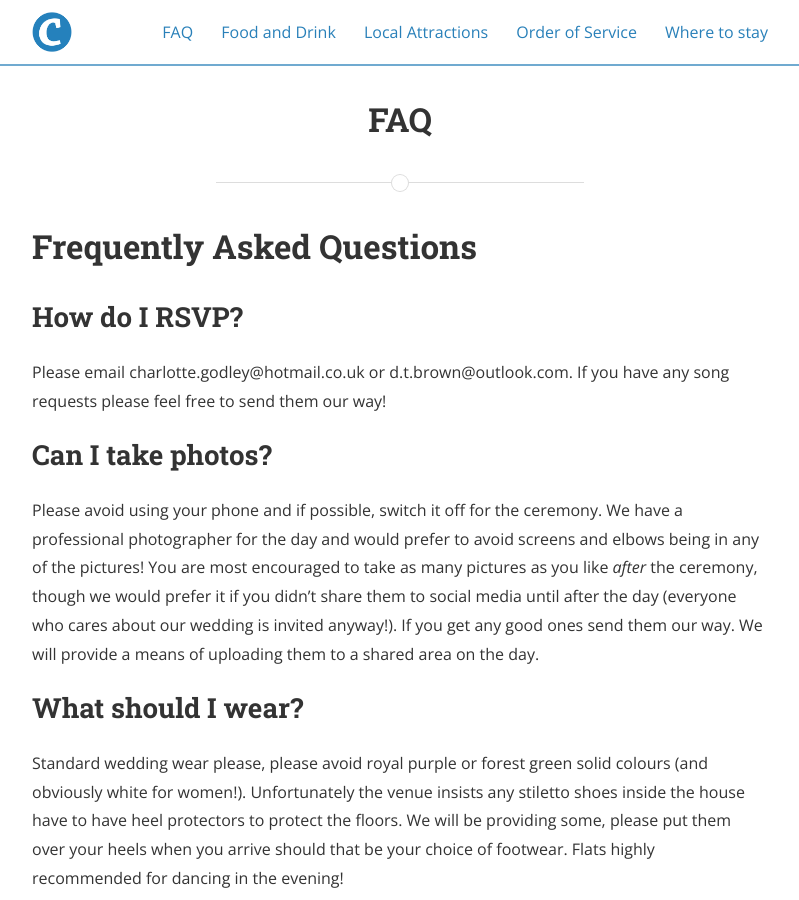
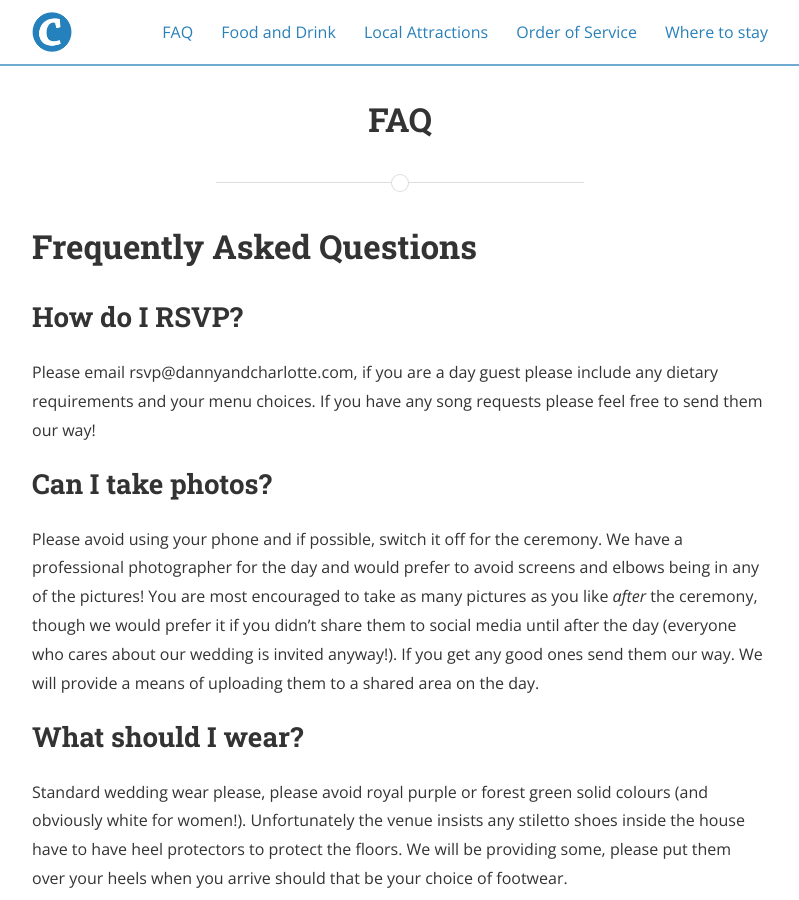
Before and after one commit to Godley/wedding-website, a Jekyll site: the page built from faqs.md, in a window 1280 px wide and 900 px high. Shown: the whole window, without its empty margins (240-1039 px from the left). Built offline with Jekyll 4.4.1, drawn with Linux system fonts in a browser that asks for light colours; nearby versions of some CDN libraries.

Commit message:
update faq

```diff
--- a/faqs.md
+++ b/faqs.md
@@ -7,13 +7,13 @@ main_nav: true
 # Frequently Asked Questions
 
 ## How do I RSVP?
-Please email charlotte.godley@hotmail.co.uk or d.t.brown@outlook.com. If you have any song requests please feel free to send them our way!
+Please email rsvp@dannyandcharlotte.com, if you are a day guest please include any dietary requirements and your menu choices. If you have any song requests please feel free to send them our way!
 
 ## Can I take photos?
 Please avoid using your phone and if possible, switch it off for the ceremony. We have a professional photographer for the day and would prefer to avoid screens and elbows being in any of the pictures! You are most encouraged to take as many pictures as you like _after_ the ceremony, though we would prefer it if you didn't share them to social media until after the day (everyone who cares about our wedding is invited anyway!). If you get any good ones send them our way. We will provide a means of uploading them to a shared area on the day.
 
 ## What should I wear?
-Standard wedding wear please, please avoid royal purple or forest green solid colours (and obviously white for women!). Unfortunately the venue insists any stiletto shoes inside the house have to have heel protectors to protect the floors. We will be providing some, please put them over your heels when you arrive should that be your choice of footwear. Flats highly recommended for dancing in the evening!
+Standard wedding wear please, please avoid royal purple or forest green solid colours (and obviously white for women!). Unfortunately the venue insists any stiletto shoes inside the house have to have heel protectors to protect the floors. We will be providing some, please put them over your heels when you arrive should that be your choice of footwear.
 
 ## Should we bring gifts?
 We bought our first house a couple of years ago, and are lucky enough to be well stocked with homewares as a result. We would much prefer you put the money into an amazing fascinator or top hat instead. There will be a guestbook and a postbox for cards at the venue.
```
